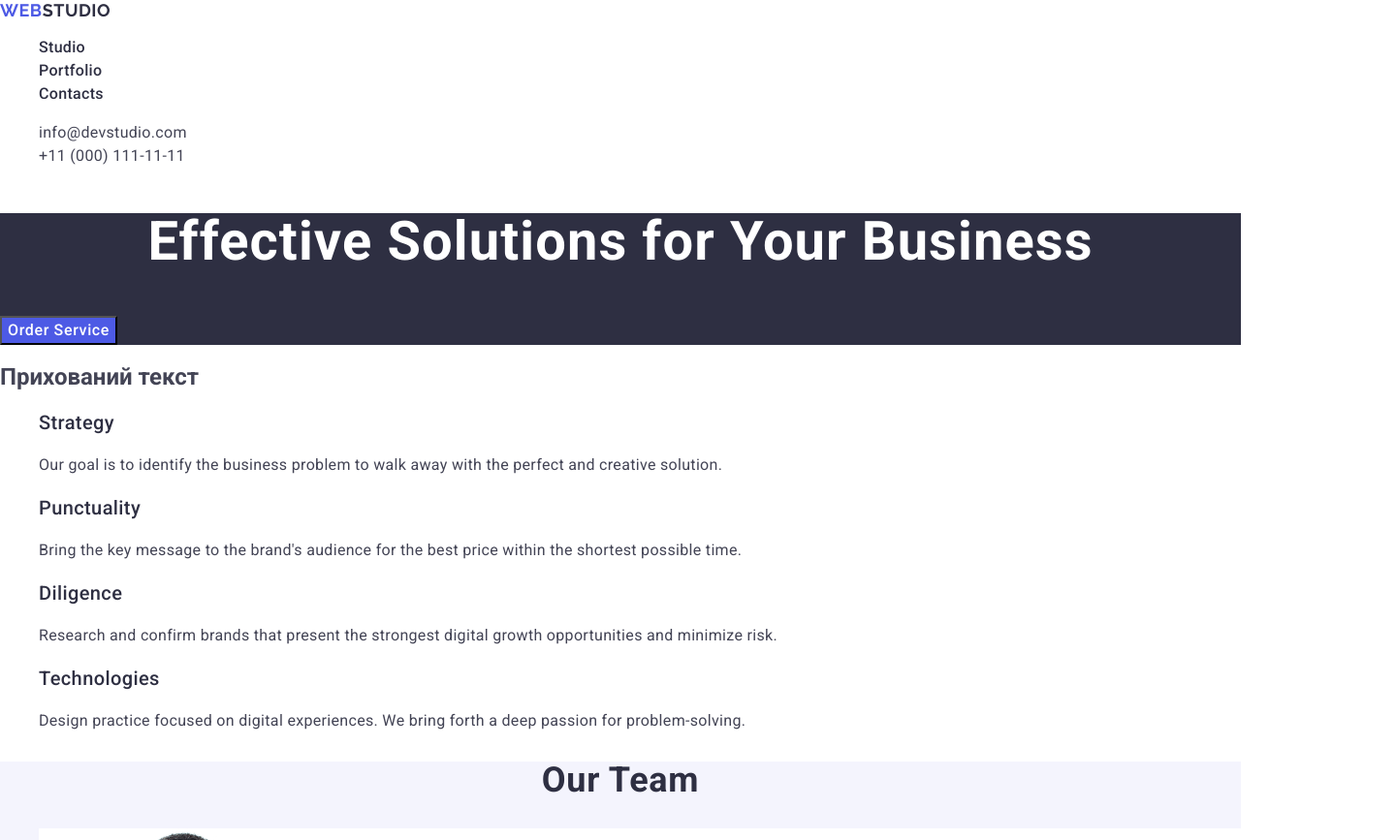
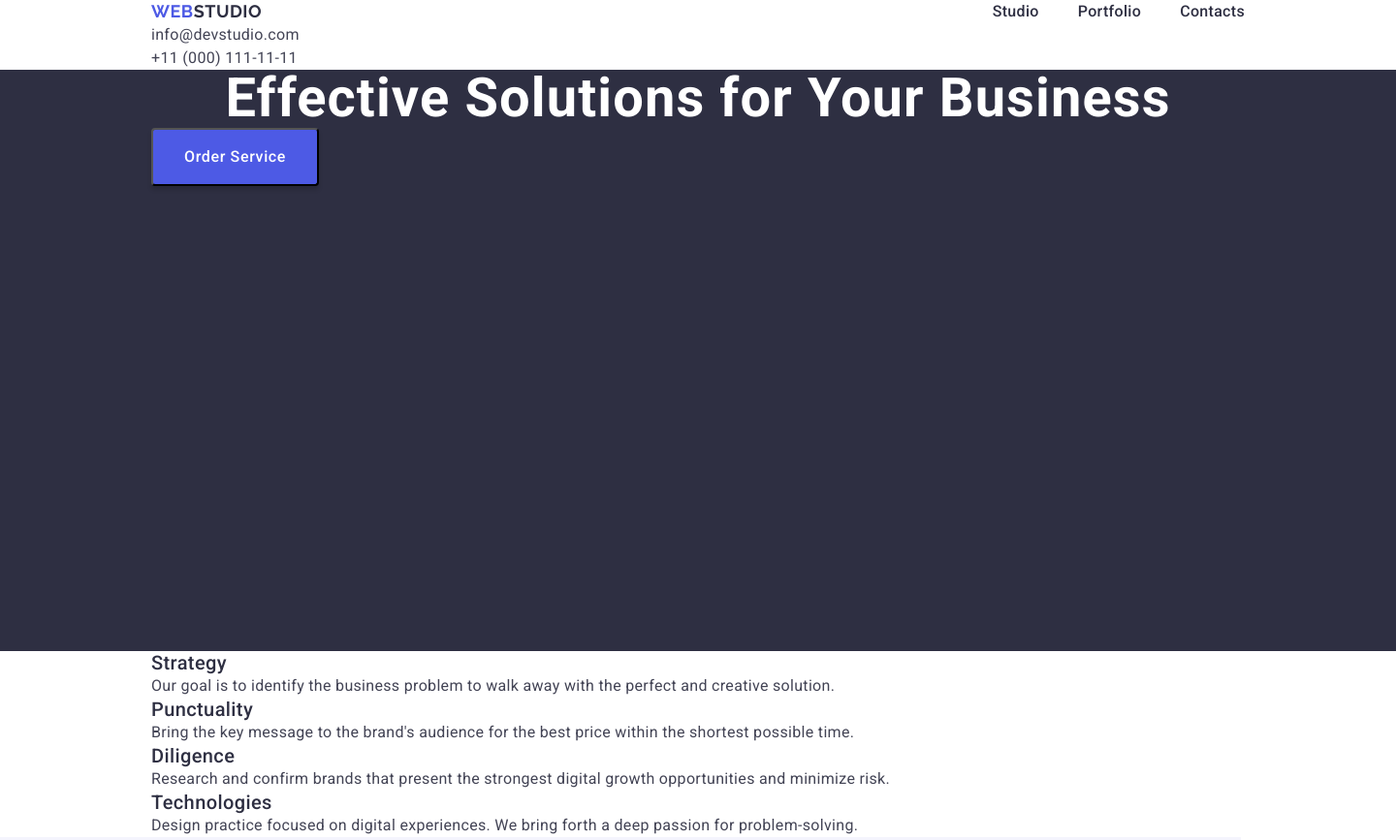
Before and after one commit to Lyadskyi/goit-markup-hw-03, a plain HTML site: page index.html in a window 1280 px wide. Shown: the top 867 px of the page at 97% size, 1440 px wide, since content can reach past the window. Drawn offline with nearby package versions, Linux system fonts and the light colour scheme.

Commit message:
Add summary

```diff
--- a/css/styles.css
+++ b/css/styles.css
@@ -1,9 +1,11 @@
-ul {
+/* Rules-tag */
+
+ul,
+ol {
   list-style: none;
-}
-
-.link {
-  text-decoration: none;
+  margin-top: 0;
+  margin-bottom: 0;
+  padding-left: 0;
 }
 
 body {
@@ -12,11 +14,38 @@ body {
   background-color: #ffffff;
 }
 
+img {
+  display: block;
+}
+
 button {
   cursor: pointer;
 }
 
-/* Navigation */
+h1,
+h2,
+h3,
+h4,
+h5,
+h6,
+p {
+  margin-top: 0;
+  margin-bottom: 0;
+}
+
+/* Rules-classes */ /* Navigation */
+
+.page-navigation {
+  display: flex;
+  align-items: center;
+  justify-content: space-between;
+}
+
+.page-navigation-link {
+  display: inline-flex;
+  align-items: flex-start;
+  gap: 40px;
+}
 
 .logotype {
   font-family: "Raleway", sans-serif;
@@ -52,6 +81,10 @@ button {
   color: #404bbf;
 }
 
+.link {
+  text-decoration: none;
+}
+
 .address-list-link {
   font-size: 16px;
   font-style: normal;
@@ -65,9 +98,19 @@ button {
   color: #404bbf;
 }
 
+.container {
+  width: 1440px;
+  margin-left: auto;
+  margin-right: auto;
+  padding-right: 156px;
+  padding-left: 156px;
+}
+
 /* Section Hero */
 
 .section-hero {
+  width: 1440px;
+  height: 600px;
   background: #2e2f42;
 }
 
@@ -88,6 +131,13 @@ button {
   letter-spacing: 0.04em;
   color: #ffffff;
   background: #4d5ae5;
+  border-radius: 4px;
+  background: var(--IRIS, #4d5ae5);
+  box-shadow: 0px 4px 4px 0px rgba(0, 0, 0, 0.15);
+  display: inline-flex;
+  padding: 16px 32px;
+  align-items: flex-start;
+  gap: 10px;
 }
 
 .btn:hover,
@@ -96,6 +146,21 @@ button {
 }
 
 /* Section One */
+
+.visually-hidden {
+  position: absolute;
+  width: 1px;
+  height: 1px;
+  margin: -1px;
+  border: 0;
+  padding: 0;
+
+  white-space: nowrap;
+  clip-path: inset(100%);
+  clip: rect(0 0 0 0);
+  overflow: hidden;
+}
+
 .section-one-caption {
   background: #ffffff;
 }
--- a/index.html
+++ b/index.html
@@ -28,9 +28,10 @@
   <body>
     <header class="page-header">
       <!-- Navigation -->
-      <nav>
+      <div class="container">
+        <nav class="page-navigation">
           <a class="logotype" href="./index.html">Web<span>Studio</span></a>
-        <ul>
+          <ul class="page-navigation-link">
             <li>
               <a class="link navigation-link" href="./index.html">Studio</a>
             </li>
@@ -42,6 +43,8 @@
             </li>
           </ul>
         </nav>
+      </div>
+      <div class="container">
         <address class="address-list-link">
           <ul>
             <li>
@@ -56,27 +59,31 @@
             </li>
           </ul>
         </address>
+      </div>
     </header>
 
     <!-- Main Content -->
     <main>
       <!-- Section Hero -->
       <section class="section-hero">
+        <div class="container">
           <h1 class="section-hero-title">
             Effective Solutions for Your Business
           </h1>
           <button class="btn" type="button">Order Service</button>
+        </div>
       </section>
 
       <!-- Section 1-->
       <section class="section-one-caption">
-        <h2 class="section-one-title">Прихований текст</h2>
+        <div class="container">
+          <h2 class="section-one-title visually-hidden">Прихований текст</h2>
           <ul class="section-one-list-menu">
             <li>
               <h3 class="section-one-list-heading">Strategy</h3>
               <p class="section-one-desc">
-              Our goal is to identify the business problem to walk away with the
-              perfect and creative solution.
+                Our goal is to identify the business problem to walk away with
+                the perfect and creative solution.
               </p>
             </li>
             <li>
@@ -101,10 +108,12 @@
               </p>
             </li>
           </ul>
+        </div>
       </section>
 
       <!-- Section 2 Our Team -->
       <section class="section-two-caption">
+        <div class="container">
           <h2 class="section-two-title">Our Team</h2>
           <ul class="section-two-list-menu">
             <li class="section-two-list-item">
@@ -148,10 +157,12 @@
               <p class="section-two-desc">UI Designer</p>
             </li>
           </ul>
+        </div>
       </section>
 
       <!-- Section 3 Our Portfolio -->
       <section class="section-three-caption">
+        <div class="container">
           <h2 class="section-three-title">Our Portfolio</h2>
           <ul class="section-three-list-menu">
             <li>
@@ -215,16 +226,19 @@
               <p class="section-three-desc">Marketing</p>
             </li>
           </ul>
+        </div>
       </section>
     </main>
     <footer class="footer">
+      <div class="container">
         <a class="logo-link-footer" href="./index.html"
           >Web<span class="logo-link">Studio</span></a
         >
         <p class="footer-desc">
-        Increase the flow of customers and sales for your business with digital
-        marketing & growth solutions.
+          Increase the flow of customers and sales for your business with
+          digital marketing & growth solutions.
         </p>
+      </div>
     </footer>
   </body>
 </html>
```
Lines whose indentation alone changed are shown as unchanged.
